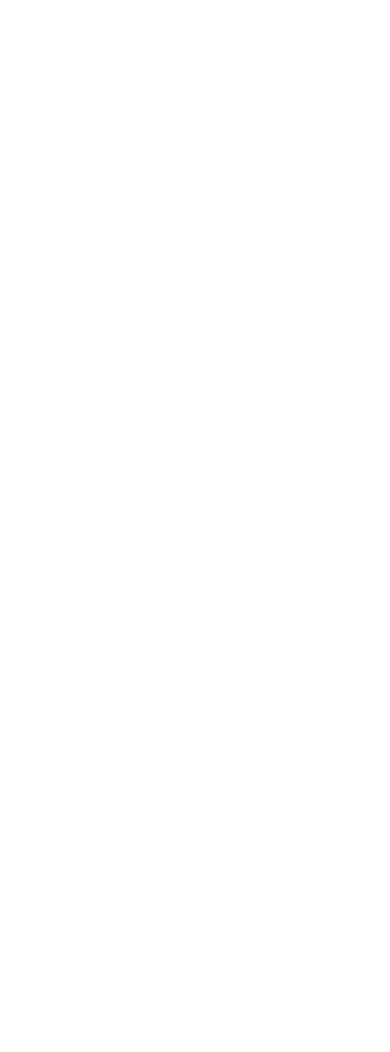
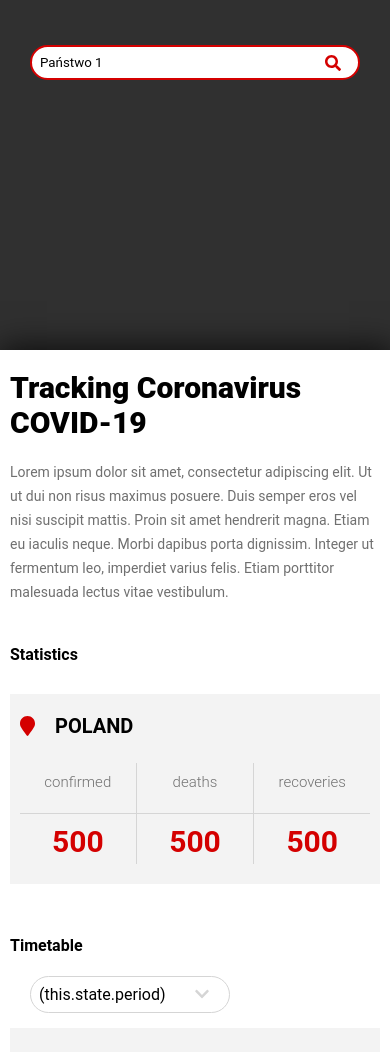
Before and after one commit to tyna1991/covid-19-data, a React (Create React App) app: page / in a window 390 px wide. Shown: the top 1052 px of the page. Before the commit the page ends 844 px from the top, so only its background shows below. Built offline with nearby package versions, Linux system fonts and the light colour scheme.

Commit message:
static markup + added styles

```diff
--- a/package.json
+++ b/package.json
@@ -3,6 +3,9 @@
   "version": "0.1.0",
   "private": true,
   "dependencies": {
+    "@fortawesome/fontawesome-svg-core": "^1.2.28",
+    "@fortawesome/free-solid-svg-icons": "^5.13.0",
+    "@fortawesome/react-fontawesome": "^0.1.9",
     "@testing-library/jest-dom": "^4.2.4",
     "@testing-library/react": "^9.3.2",
     "@testing-library/user-event": "^7.1.2",
--- a/src/App.css
+++ b/src/App.css
@@ -1,38 +1,274 @@
+@import url('https://fonts.googleapis.com/css?family=Source+Sans+Pro:regular,bold,italic&subset=latin,latin-ext');
+
+body{
+  font-family: 'Roboto', sans-serif;
+  box-sizing: border-box;
+}
 .App {
-  text-align: center;
+  display:flex;
+  min-height: 100vh;
+  flex-direction: row-reverse;
 }
 
-.App-logo {
-  height: 40vmin;
-  pointer-events: none;
+.App .detalis{
+  flex:1;
+  padding:35px;
+  overflow-y: auto;
+  -webkit-box-shadow: 2px 0px 31px 3px rgba(0,0,0,0.75);
+  -moz-box-shadow: 2px 0px 31px 3px rgba(0,0,0,0.75);
+  box-shadow: 2px 0px 31px 3px rgba(0,0,0,0.75);
+  position: relative;
 }
 
-@media (prefers-reduced-motion: no-preference) {
-  .App-logo {
-    animation: App-logo-spin infinite 20s linear;
-  }
+.App .map{
+  flex:2;
+  background: #303030;
 }
 
-.App-header {
-  background-color: #282c34;
-  min-height: 100vh;
+h1{
+font-size: 40px;
+font-weight: 800;
+margin: 0px;
+}
+p.description{
+  font-size:14px;
+  line-height: 24px;
+  color:#707070;
+  margin: 30px 0px;
+}
+.bg{
+  background-color: #F3F3F3;
+  padding:25px;
+}
+.country-name span{
+  text-transform: uppercase;
+  margin-left: 20px;
+}
+.flex-table-container{
+  display: flex;
+  justify-content: space-between;
+}
+.amount{
+  color:#d40000;
+  font-weight: 600;
+  font-size: 32px;
+}
+.col{
   display: flex;
   flex-direction: column;
   align-items: center;
+  width:33.3%
+}
+.row{
+  width: 100%;
+  padding: 15px 0px;
+  text-align: center;
+  height: 30px;
+}
+.row.heading{
+  border-bottom: 1px solid #d5d5d5;
+  font-size: 18px;
+  color:#707070;
+  font-weight: 300;
+}
+.col:first-child .row.heading, .col:first-child .row.amount{
+  border-right: 1px solid #d5d5d5;
+}
+.col:last-child .row.heading, .col:last-child .row.amount{
+  border-left: 1px solid #d5d5d5;
+}
+h2.country-name{
+  margin-top: 0px;
+  margin-bottom: 25px;
+  font-size: 20px;
+}
+.table-container{
+  margin: 30px 0px;
+}
+.period-change .select{
+  border: 1px solid #d5d5d5;
+  border-radius: 25px;
+  padding: 8px;
+  display: flex;
+  align-items: center;
+}
+.period-change{
+  width: 200px;
+  margin: 15px 0px;
+  margin-left: 20px;
+position: relative;
+}
+.period-change .options{
+  display: none;
+  position: absolute;
+  background-color: #fff;
+  width: 100%;
+  border: 1px solid #d5d5d5;
+  border-radius: 25px;
+  top:-20px;
+  border-radius: 16px;
+  top: 0px;
+}
+.period-change ul{
+  list-style-type: none;
+  padding-left: 20px;
+}
+.period-change ul li{
+  margin: 5px 0px;
+  display: flex;
+  align-items: center;
+  justify-content: space-between;
+  margin-right: 20px;
+}
+.select{
+  position: relative;
+}
+.select .svg-inline--fa{
+  right: 0px;
+  position: absolute;
+  margin-right: 20px;
+}
+h4{
+  font-size: 16px;
+}
+.country-change{
+  margin-top: 45px;
+  margin-right: 60px;
+  display: flex;
+  justify-content: flex-end;
+}
+.country-change .select-wrapper{
+  display: flex;
+  align-items: center;
+}
+.country-change .search-button{
+  position: relative;
+  right: 40px;
+  height: 35px;
+  width: 35px;
+  display: flex;
+  align-items: center;
   justify-content: center;
-  font-size: calc(10px + 2vmin);
-  color: white;
+  cursor: pointer;
 }
-
-.App-link {
-  color: #61dafb;
+.country-change select{
+  width: 400px;
+  right: 0px;
+  position: relative;
+  background-color: #fff;
+  padding: 8px;
+  border-radius: 20px;
+  border:2px solid #d40000;
+  -webkit-appearance: none;
+  font-family: 'Roboto';
 }
-
-@keyframes App-logo-spin {
-  from {
-    transform: rotate(0deg);
-  }
-  to {
-    transform: rotate(360deg);
+/* customize scrollbar css */
+#scrollbar-custom::-webkit-scrollbar{
+  width:5px;
+  background-color:#fcfcfc;
+}
+#scrollbar-custom::-webkit-scrollbar:horizontal{
+  height:5px;
+}
+#scrollbar-custom::-webkit-scrollbar-track{
+  border:1px #fcfcfc solid;
+  border-radius:5px;
+  -webkit-box-shadow:0 0 6px #fcfcfc inset;
+}
+#scrollbar-custom::-webkit-scrollbar-thumb{
+  background-color:#d40000;
+  border:1px solid #d40000;
+  border-radius:16px;
+}
+#scrollbar-custom::-webkit-scrollbar-thumb:hover{
+  background-color:#d40000;
+  border:1px solid #d40000;
+}
+#scrollbar-custom::-webkit-scrollbar-thumb:active{
+  background-color:#d40000;
+  border:1px solid #d40000;
+}
+#scrollbar-custom{
+  scrollbar-color: #fcfcfc  #d40000;
+  scrollbar-width: thin;
+}
+@media(max-width:1420px){
+  .App .map{
+    flex: 1.5;
   }
 }
+@media(max-width:1140px){
+  .App{
+    flex-direction: column;
+  }
+  .App .map{
+    min-height: 350px;
+  }
+  .App .detalis{
+    overflow:unset;
+  }
+  .country-detalis{
+    display: flex;
+    margin-right:-10px;
+    margin-left: -10px;
+    padding-left: 10px;
+    padding-right: 10px;
+  }
+  .statistics{
+    flex:1;
+    margin-right: 10px;
+  }
+  .timetable{
+    flex:1;
+    margin-left: 10px;
+  }
+}
+@media(max-width:992px){
+  .country-detalis{
+    flex-direction: column;
+  }
+  .statistics{
+    margin-right: 0px;
+  }
+  .timetable{
+    margin-left: 0px;
+  }
+}
+@media(max-width:576px){
+  .country-change .select-wrapper{
+    width: 100%;
+  }
+  .country-change{
+    margin-right: 0px;
+    padding: 0px 30px;
+  }
+  .country-change .search-button{
+    position: absolute;
+  }
+  .country-change select{
+    width: 100%;
+  }
+  .row{
+    padding: 10px 0px;
+  }
+  .row.heading{
+    font-size: 15px;
+  }
+  h1{
+    font-size: 30px;
+  }
+  .amount{
+    font-size: 30px;
+  }
+}
+@media(max-width:420px){
+  .App .detalis{
+    padding: 20px 10px;
+  }
+  p.description{
+    margin: 20px 0px;
+  }
+  .bg{
+    padding: 20px 10px;
+  }
+}
--- a/src/App.js
+++ b/src/App.js
@@ -6,8 +6,8 @@
 function App() {
   return (
     <div className="App">
+      <Map/>
       <Detalis/>
-      <Map/>
     </div>
   );
 }
--- a/src/components/detalis/Detalis.js
+++ b/src/components/detalis/Detalis.js
@@ -1,8 +1,19 @@
 import React from 'react';
 import './../../App.css';
+import Statistics from './Statistics';
+import Timetable from './Timetable';
 
 function Detalis(){
-    return <div></div>
+    return <div className="detalis" id="scrollbar-custom">
+        <h1>Tracking Coronavirus COVID-19</h1>
+        <p className="description">Lorem ipsum dolor sit amet, consectetur adipiscing elit. Ut ut dui non risus maximus posuere.
+           Duis semper eros vel nisi suscipit mattis. Proin sit amet hendrerit magna. Etiam eu iaculis neque.
+           Morbi dapibus porta dignissim. Integer ut fermentum leo, imperdiet varius felis. Etiam porttitor malesuada lectus vitae vestibulum. </p>
+        <div className="country-detalis">
+        <Statistics/>
+        <Timetable/>
+        </div>
+    </div>
 }
 
 export default Detalis
--- a/src/components/detalis/Statistics.js
+++ b/src/components/detalis/Statistics.js
@@ -1,8 +1,31 @@
 import React from 'react';
 import './../../App.css';
+import { FontAwesomeIcon } from '@fortawesome/react-fontawesome';
+import { faMapMarker } from '@fortawesome/free-solid-svg-icons'
 
 function Statistics(){
-    return <div></div>
+    return <div className="statistics">
+        <h4>Statistics</h4>
+        <div className="table-container">
+            <div className="bg">
+                <h2 className="country-name"> <FontAwesomeIcon icon={faMapMarker} color="#D40000"/><span>POLAND</span></h2>
+                <div className="flex-table-container">
+                    <div className="col">
+                        <div className="row heading"><span>confirmed</span></div>
+                        <div className="amount row">500</div>
+                    </div>
+                    <div className="col">
+                        <div className="row heading"><span>deaths</span></div>
+                        <div className="amount row">500</div>
+                    </div>
+                    <div className="col">
+                        <div className="row heading"><span>recoveries</span></div>
+                        <div className="amount row">500</div>
+                    </div>
+                </div>
+            </div>
+        </div>
+    </div>
 }
 
 export default Statistics
--- a/src/components/detalis/Timetable.js
+++ b/src/components/detalis/Timetable.js
@@ -1,8 +1,40 @@
 import React from 'react';
 import './../../App.css';
+import { FontAwesomeIcon } from '@fortawesome/react-fontawesome';
+import { faChevronUp, faChevronDown, faCheck } from '@fortawesome/free-solid-svg-icons'
 
-function Timetable(){
-    return <div></div>
+
+class Timetable extends React.Component{
+    constructor(){
+        super()
+        this.state={
+            period:'',
+        }
+    }
+    check = <FontAwesomeIcon icon={faCheck} color="#d5d5d5"/>
+    render(){
+    return <div className="timetable">
+                    <h4>Timetable</h4>
+                <div className="period-change">
+                    <div className="select">
+                        <span>(this.state.period)</span>
+                        <FontAwesomeIcon icon={faChevronDown} color="#d5d5d5"/>
+                    </div>
+                    <div className="options">
+                        <ul>
+                            <li>cały okres{this.check}</li>
+                            <li>1 tydzień</li>
+                            <li>2 tygodnie</li>
+                            <li>30 dni</li>
+                        </ul>
+                    </div>
+                </div>
+                <div className="bg" style={{height:"150px"}}>
+
+                </div>
+
+            </div>
+    }
 }
 
 export default Timetable
--- a/src/components/map/Map.js
+++ b/src/components/map/Map.js
@@ -1,8 +1,31 @@
 import React from 'react';
 import './../../App.css';
+import { FontAwesomeIcon } from '@fortawesome/react-fontawesome';
+import { faSearch } from '@fortawesome/free-solid-svg-icons'
 
-function Map(){
-    return <div></div>
+class Map extends React.Component{
+    constructor(){
+        super()
+        this.state = {
+            country:''
+        }
+    }
+    render(){
+    return <div className="map">
+            <div className="country-change">
+                <div className="select-wrapper">
+                    <select name="">
+                        <option>Państwo 1</option>
+                        <option>Państwo 2</option>
+                        <option>Państwo 3</option>
+                    </select>
+                    <span className="search-button">
+                    <FontAwesomeIcon icon={faSearch} color="#d40000"/>
+                    </span>
+                </div>
+            </div>
+        </div>
+    }
 }
 
 export default Map
```
Also changed, not shown: 1 other file (tests, documents, lock files or other folders).
